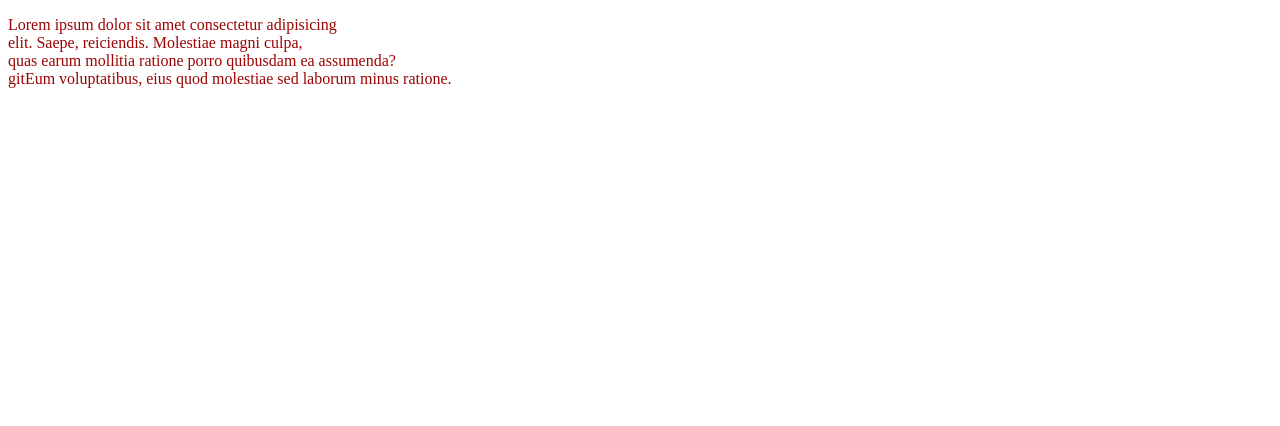
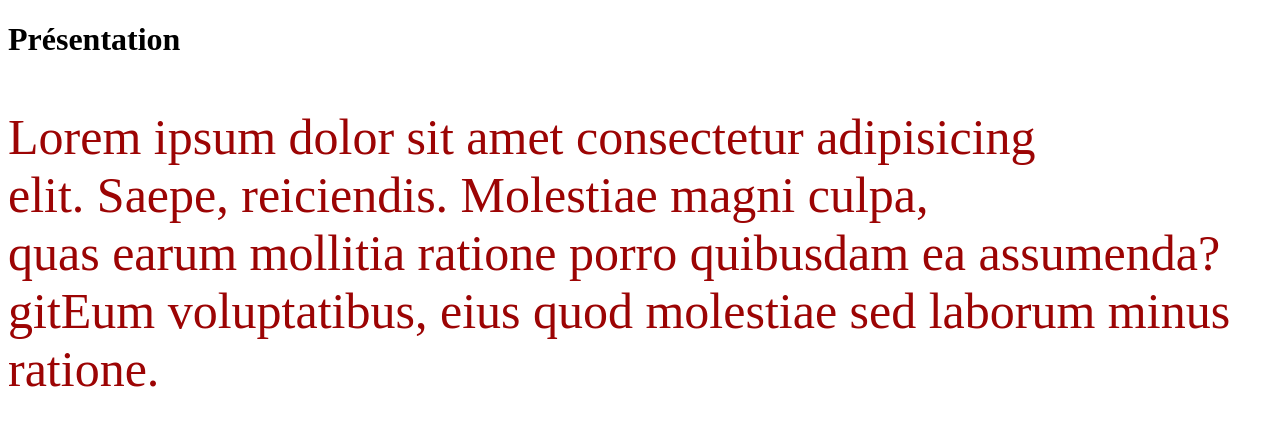
Before and after one commit to DialloMaria/-GroupeN-5-P7-, a plain HTML site: page porfolio.html in a window 1280 px wide. Drawn offline with Linux system fonts and the light colour scheme.

Commit message:
ajout de la propriété

```diff
--- a/porfolio.css
+++ b/porfolio.css
@@ -1,4 +1,5 @@
 p{
     color: #9c0404;
     font-family: 'Times New Roman', Times, serif;
-}
+    font-size: 50px;
+ }
--- a/porfolio.html
+++ b/porfolio.html
@@ -6,6 +6,7 @@
     <link rel="stylesheet" href="porfolio.css">
     </head>
 <body>
+    <h1>Présentation</h1>
     <p>Lorem ipsum dolor sit amet consectetur adipisicing<br> elit. Saepe, reiciendis. Molestiae magni culpa, <br>quas earum mollitia ratione porro quibusdam ea assumenda? <br>gitEum voluptatibus, eius quod molestiae sed laborum minus ratione.</p>
 
 
```
